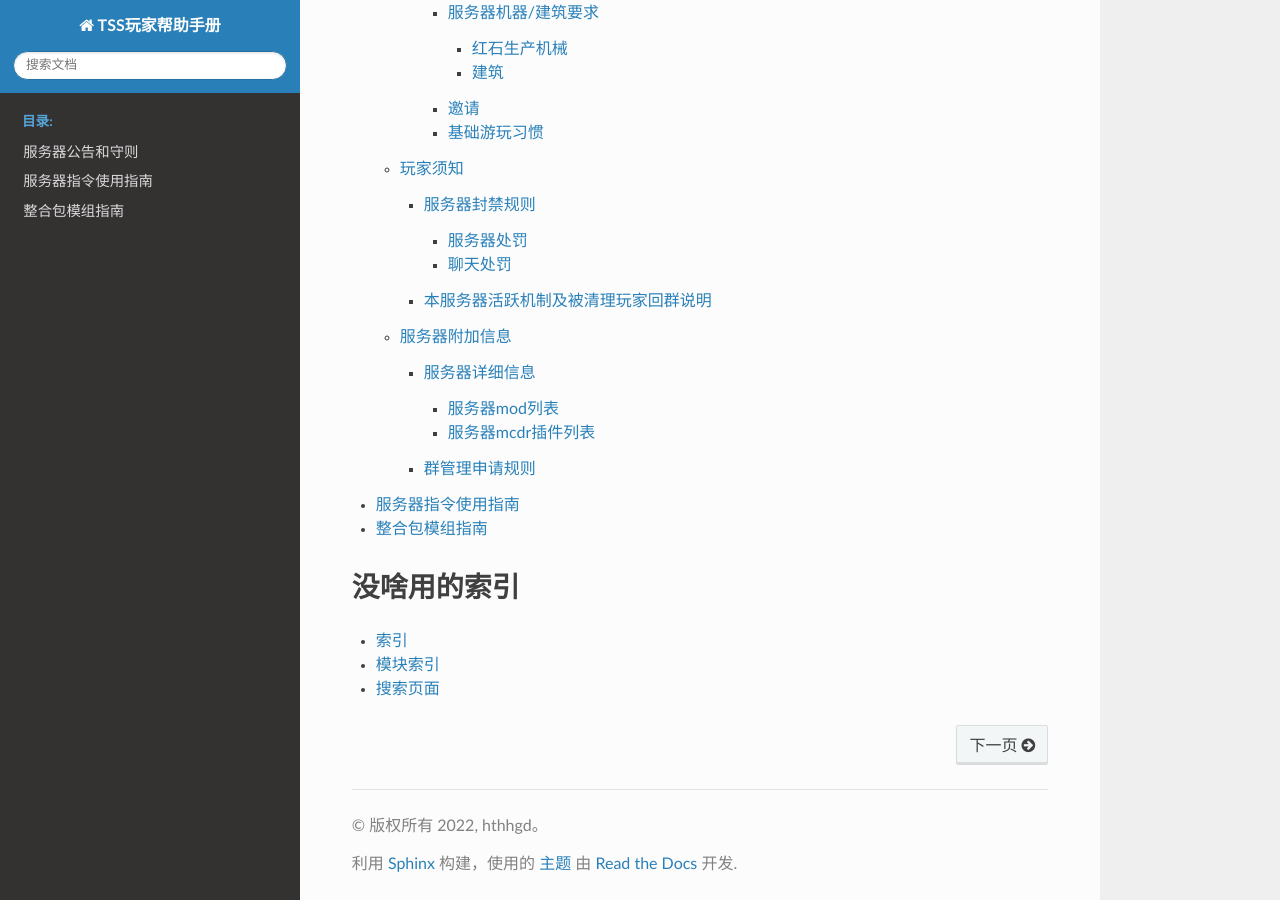
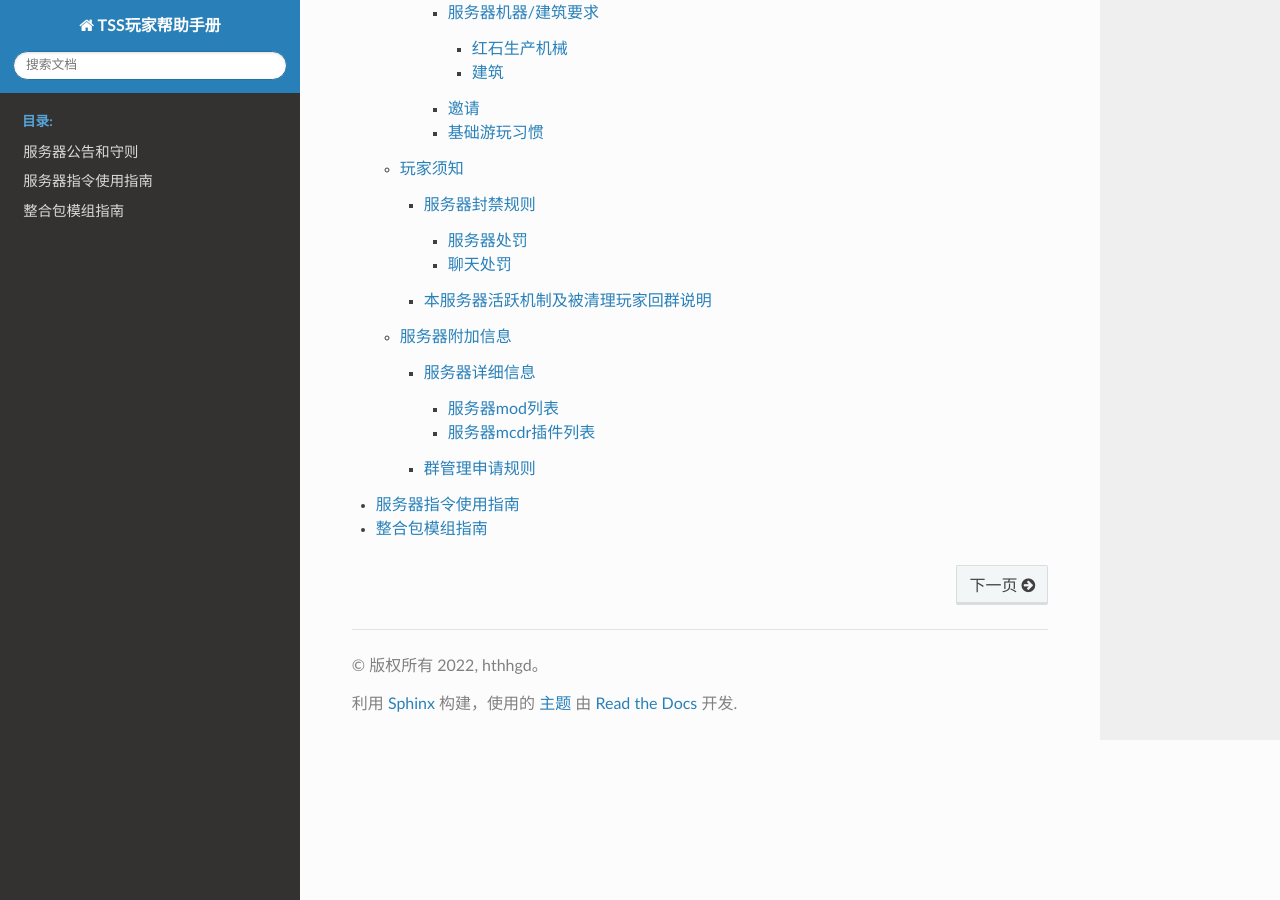
Before and after one commit to hthhgd/TSS-doc, a Sphinx documentation site: the page built from docs/source/index.rst, in a window 1280 px wide and 900 px high, scrolled down 815 px. Built offline with Sphinx 7.4.7 and the Read the Docs theme 2.0.0, drawn with Linux system fonts in a browser that asks for light colours.

Commit message:
Update index.rst

```diff
--- a/docs/source/index.rst
+++ b/docs/source/index.rst
@@ -10,9 +10,9 @@
    服务器指令使用指南<help.rst>
    整合包模组指南<bao.rst>
 
-没啥用的索引
-==================
+.. 没啥用的索引
+   ==================
 
-* :ref:`genindex`
-* :ref:`modindex`
-* :ref:`search`
+   * :ref:`genindex`
+   * :ref:`modindex`
+   * :ref:`search`
```
